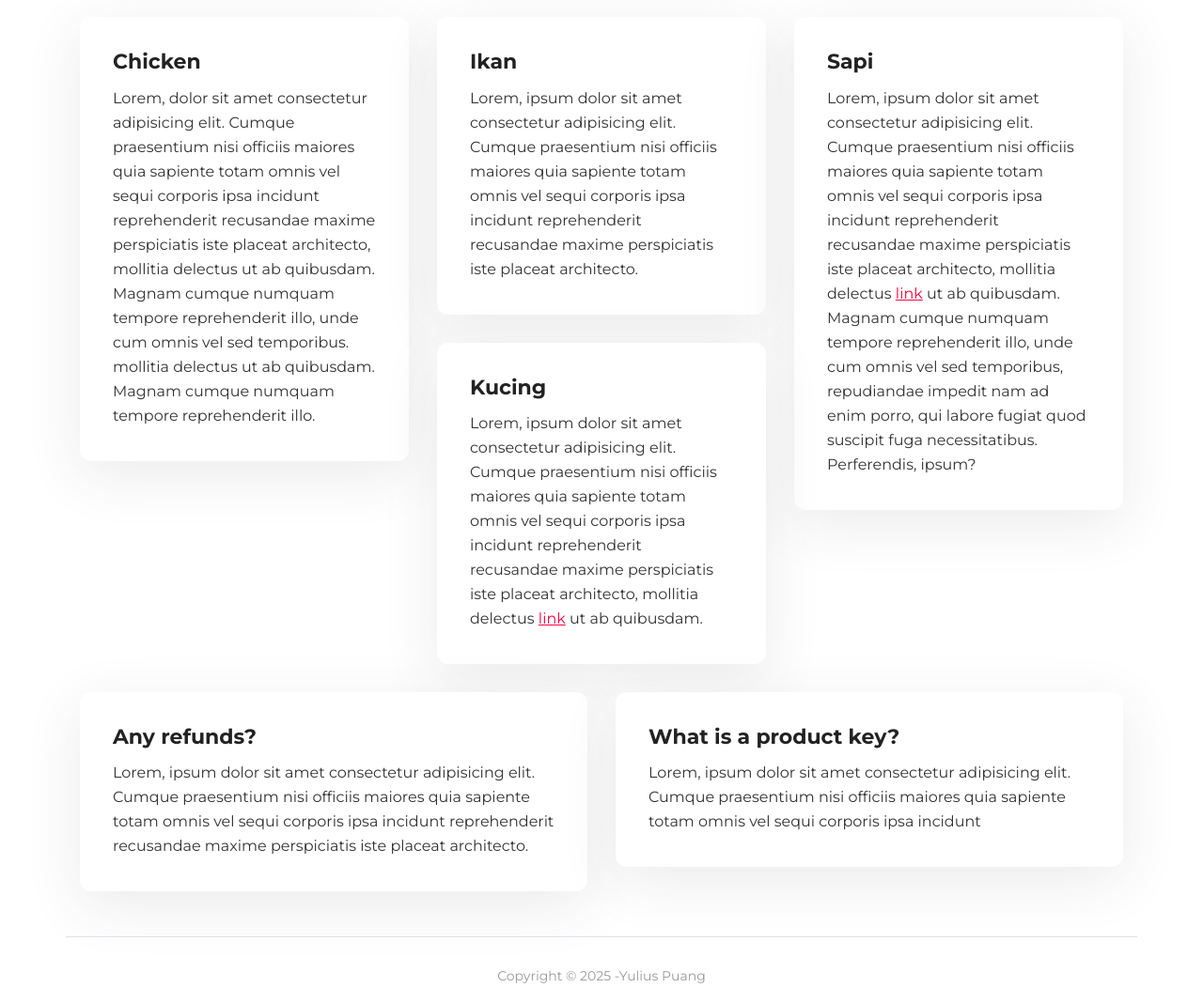
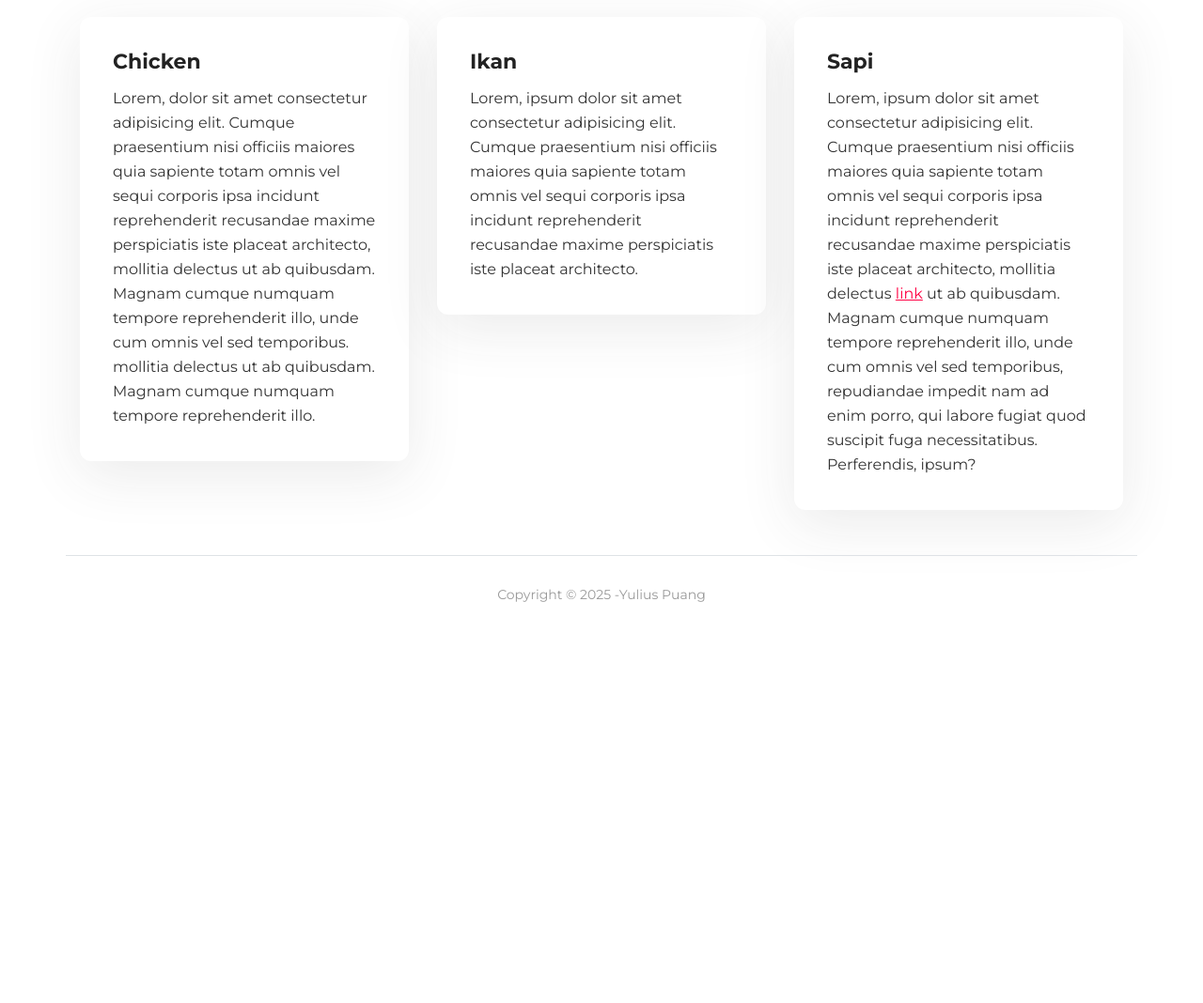
Before and after one commit to jpuang/module2-solution, a plain HTML site: page index.html in a window 1280 px wide. Shown: the part 265-1333 px from the top of the page at 94% size. After the commit the page ends 926 px from the top, so only its background shows below. Drawn offline with Linux system fonts and the light colour scheme.

Commit message:
Update index.html

```diff
--- a/index.html
+++ b/index.html
@@ -102,51 +102,9 @@
                </div>
             </div>
          </div>
-         <!-- faq item -->
-         <div class="column is-4-desktop">
-            <div class="card card-lg">
-               <div class="card-body">
-                  <h3 class="card-title h5">Kucing</h3>
-                  <p class="card-text content">Lorem, ipsum dolor sit amet consectetur adipisicing elit. Cumque
-                     praesentium
-                     nisi officiis maiores quia sapiente totam omnis vel sequi corporis ipsa incidunt reprehenderit
-                     recusandae
-                     maxime perspiciatis iste placeat architecto, mollitia delectus <a
-                        href="https://examplesite.com">link</a>
-                     ut ab quibusdam.</p>
-               </div>
-            </div>
-         </div>
-         <!-- faq item -->
-         <div class="column is-6-desktop">
-            <div class="card card-lg">
-               <div class="card-body">
-                  <h3 class="card-title h5">Any refunds?</h3>
-                  <p class="card-text content">Lorem, ipsum dolor sit amet consectetur adipisicing elit. Cumque
-                     praesentium
-                     nisi officiis maiores quia sapiente totam omnis vel sequi corporis ipsa incidunt reprehenderit
-                     recusandae
-                     maxime perspiciatis iste placeat architecto.</p>
-               </div>
-            </div>
-         </div>
-         <!-- faq item -->
-         <div class="column is-6-desktop">
-            <div class="card card-lg">
-               <div class="card-body">
-                  <h3 class="card-title h5">What is a product key?</h3>
-                  <p class="card-text content">Lorem, ipsum dolor sit amet consectetur adipisicing elit. Cumque
-                     praesentium
-                     nisi officiis maiores quia sapiente totam omnis vel sequi corporis ipsa incidunt</p>
-               </div>
-            </div>
-         </div>
       </div>
    </div>
 </section>
-<!-- /faq -->
-
-
 
 <footer>
    <div class="container">
```
